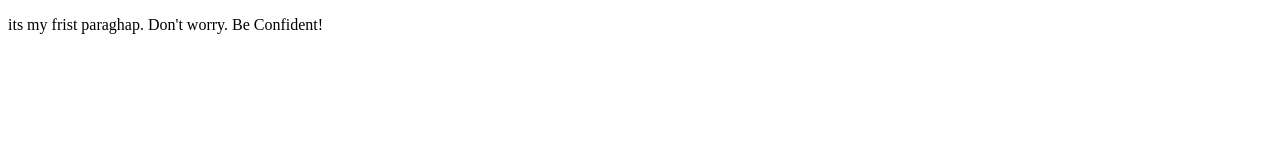
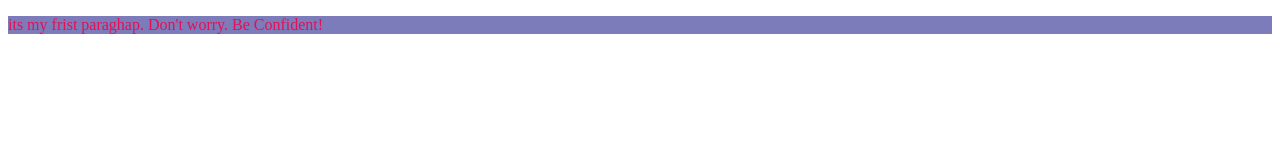
Before and after one commit to MD-Shofiqul-Islam/my-second-repo, a plain HTML site: page index.html in a window 1280 px wide. Drawn offline with Linux system fonts and the light colour scheme.

Commit message:
color add

```diff
--- a/index.html
+++ b/index.html
@@ -5,6 +5,7 @@
   <meta http-equiv="X-UA-Compatible" content="IE=edge">
   <meta name="viewport" content="width=device-width, initial-scale=1.0">
   <title>My Second Repo </title>
+  <link rel="stylesheet" href="style.css">
 </head>
 <body>
   <p>
--- a/style.css
+++ b/style.css
@@ -1,4 +1,4 @@
 p{
-  color: aquamarine;
-  background-color: blue;
+  color: rgb(228, 15, 86);
+  background-color: rgb(124, 124, 187);
 }
```
